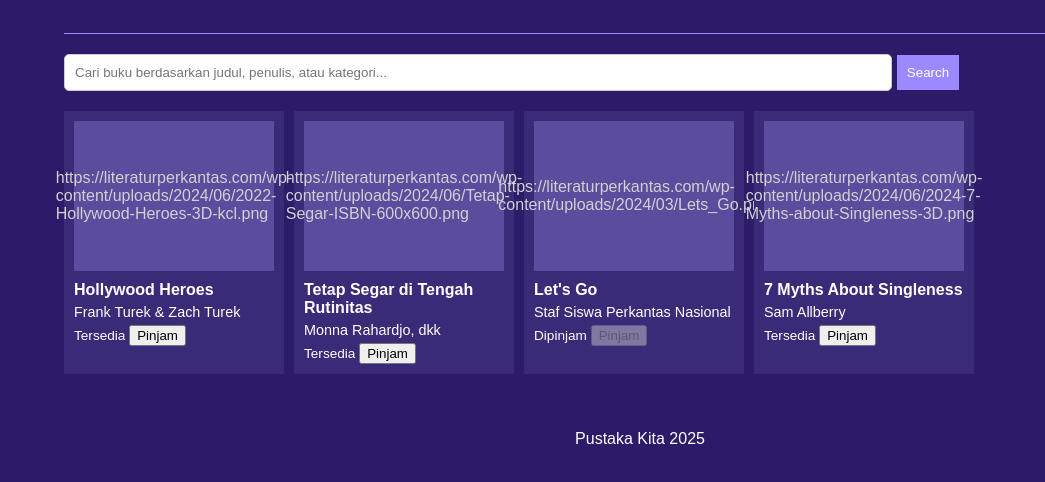
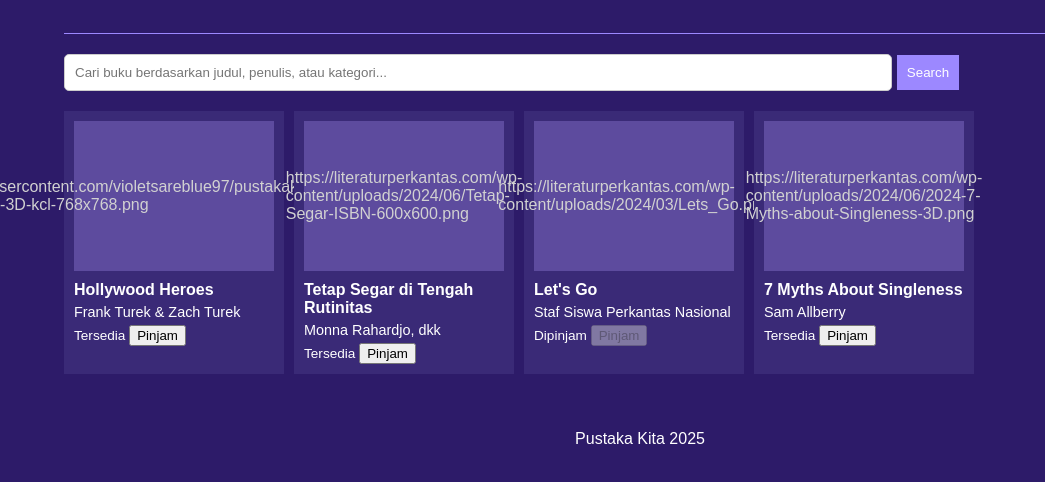
Before and after one commit to violetsareblue97/pustakakita, a plain HTML site: page index.html in a window 1280 px wide. Shown: the part 124-606 px from the top of the page, without its empty margins (0-1045 px from the left). Drawn offline with Linux system fonts and the light colour scheme.

Commit message:
Update index.html

```diff
--- a/index.html
+++ b/index.html
@@ -115,7 +115,7 @@
         <div class="books-grid">
             <!-- Buku 1 -->
             <div class="book-card">
-                <div class="book-cover">https://literaturperkantas.com/wp-content/uploads/2024/06/2022-Hollywood-Heroes-3D-kcl.png</div>
+                <div class="book-cover">https://raw.githubusercontent.com/violetsareblue97/pustakakita/refs/heads/main/2022-Hollywood-Heroes-3D-kcl-768x768.png</div>
                 <div class="book-title">Hollywood Heroes</div>
                 <div class="book-author">Frank Turek & Zach Turek</div>
                 <div class="book-status">
```
